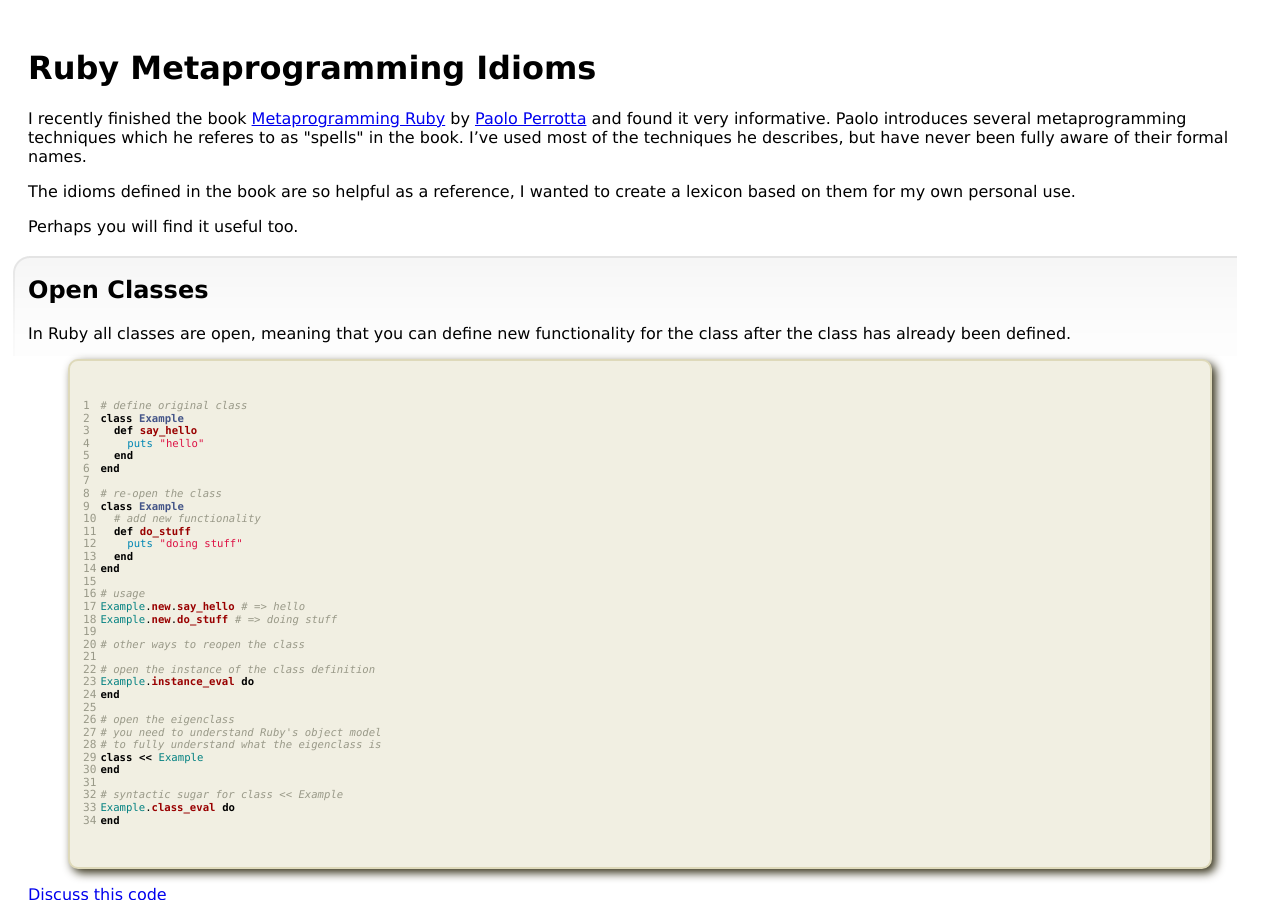
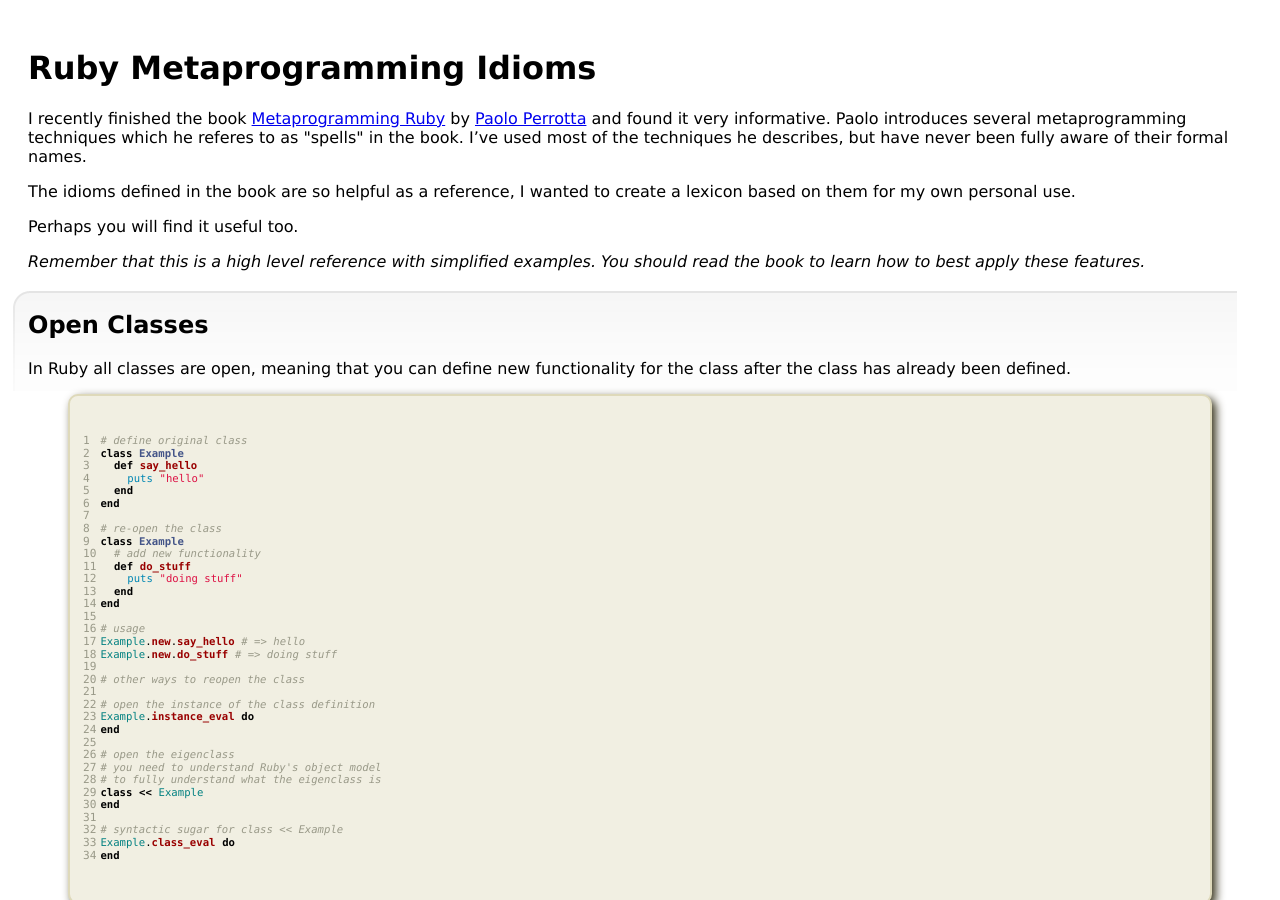
Before and after one commit to hopsoft/hopsoft.github.io, a Jekyll site: the page built from _posts/2011-01-11-ruby-metaprogramming-idioms.markdown, in a window 1280 px wide and 900 px high. Built offline with Jekyll 4.4.1, drawn with Linux system fonts in a browser that asks for light colours.

Commit message:
Content update.

```diff
--- a/_posts/2011-01-11-ruby-metaprogramming-idioms.markdown
+++ b/_posts/2011-01-11-ruby-metaprogramming-idioms.markdown
@@ -14,6 +14,7 @@
 
 Perhaps you will find it useful too.
 
+*Remember that this is a high level reference with simplified examples.  You should read the book to learn how to best apply these features.*
 
 
 
```
